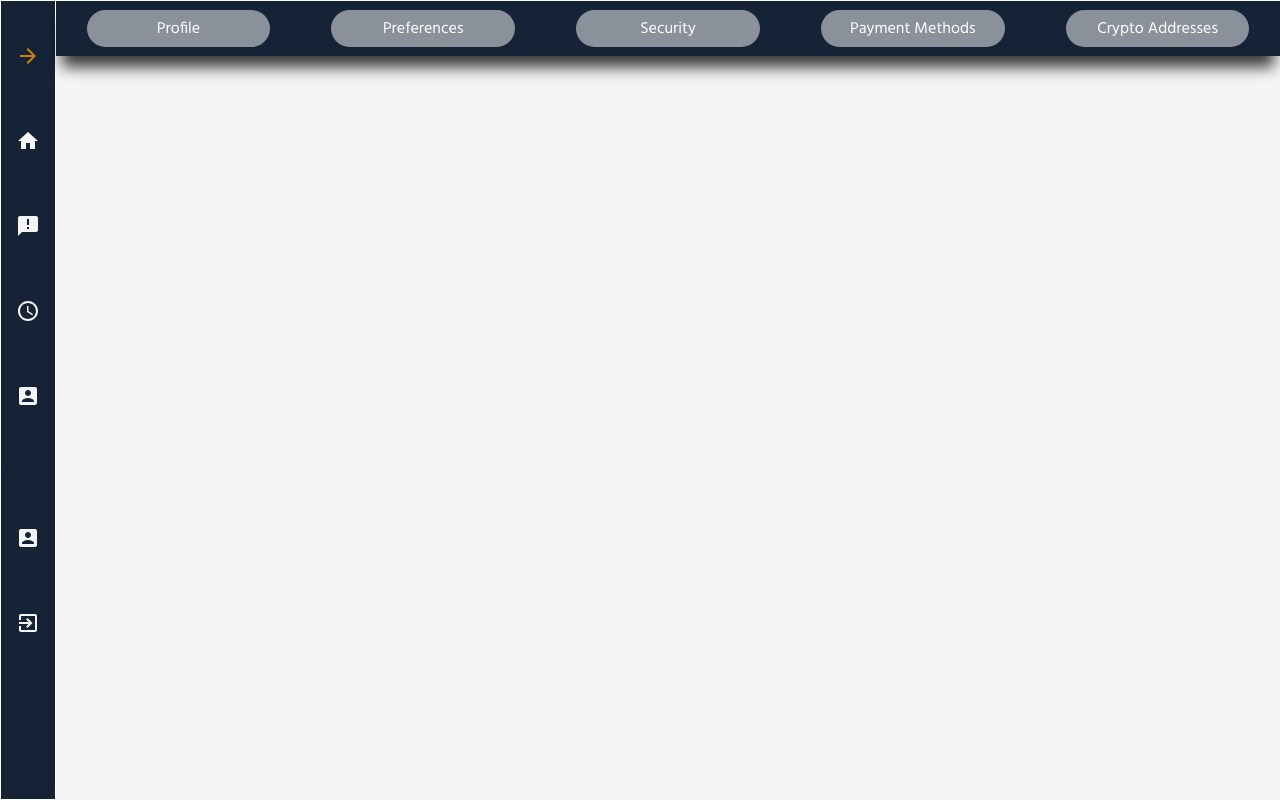
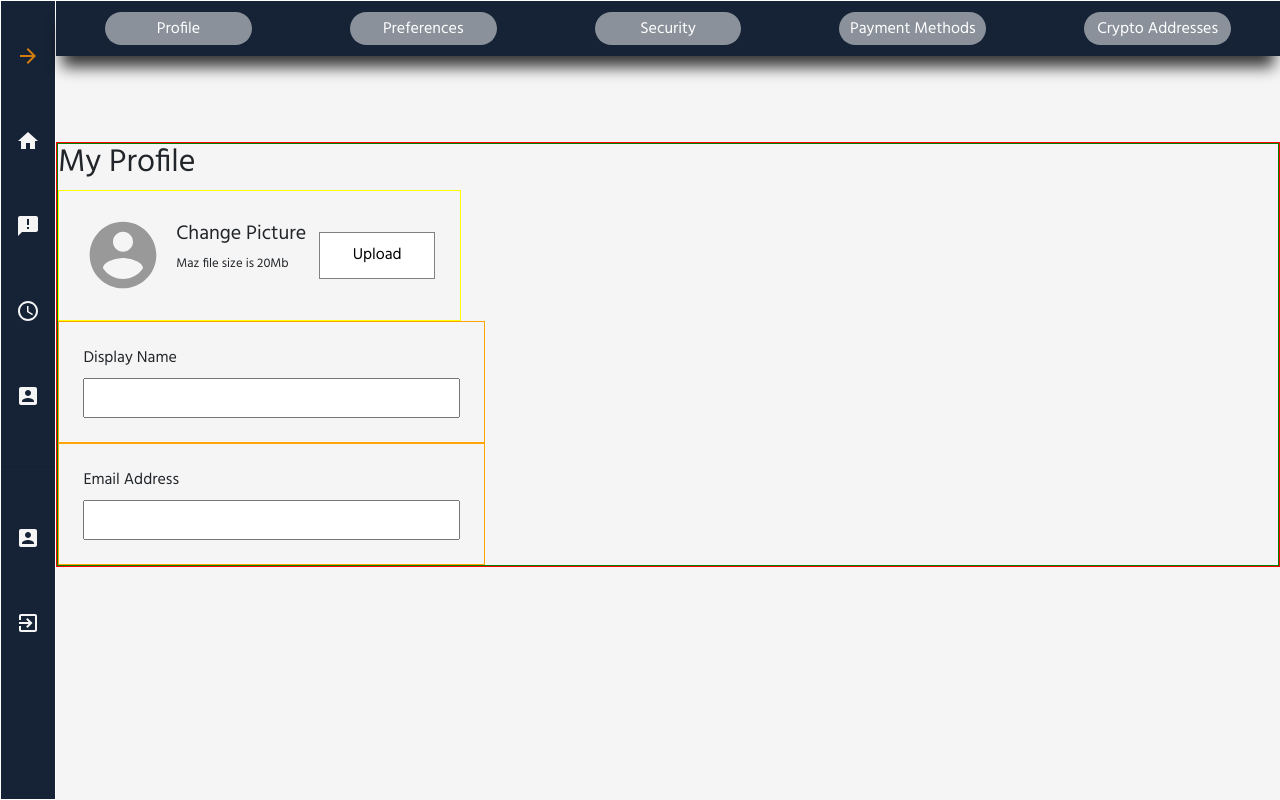
Before and after one commit to JoshuaDinh/CryptoCurrency-WebSite, a React (Create React App) app: page /MyAccount in a window 1280 px wide. Built offline with nearby package versions, Linux system fonts and the light colour scheme; no server answers.

Commit message:
added files

```diff
--- a/src/App.js
+++ b/src/App.js
@@ -6,13 +6,15 @@ import TableData from "./Components/Table/TableData";
 import Search from "./Components/Search/Search";
 import CoinInfo from "./Components/CoinInfo/CoinInfo";
 import LineGraph from "./Components/LineGraph/LineGraph";
+import Settings from "./Components/Settings/Settings";
+import Profile from "./Components/Profile/Profile";
 import { LinearProgress } from "@material-ui/core";
 import News from "./Components/News/News";
 import Sidebar from "../src/Components/Sidebar/Sidebar";
 import { BrowserRouter as Router, Switch, Route, Link } from "react-router-dom";
 import SignUp from "./Components/SignUp/SignUp";
 import Exchanges from "./Components/Exchanges/Exchanges";
-import Account from "./Components/Account/Account";
+// import Account from "./Components/Account/Account";
 import AllTimeData from "./Components/AllTimeHigh/AllTimeData";
 import linegraph from "./images/linegraph.svg";
 import news from "./images/news.svg";
@@ -263,9 +265,9 @@ function App() {
           ;
           {/* /* <------------------------------------MyAccount---------------------------------------------> */}
           <Route path="/MyAccount">
-            {" "}
             <div className="app__account">
-              <Account />
+              <Settings />
+              <Profile />
             </div>
           </Route>
           ;
--- a/src/Components/Account/Account.js
+++ b/src/Components/Account/Account.js
@@ -1,13 +1,8 @@
 import React from "react";
 import "./account.css";
-import Settings from "../Account/Settings/Settings";
 
 const Account = () => {
-  return (
-    <div className="account">
-      <Settings />
-    </div>
-  );
+  return <div className="account"></div>;
 };
 
 export default Account;
--- /dev/null
+++ b/src/Components/Profile/MyProfile.js
@@ -0,0 +1,29 @@
+import React from "react";
+import AccountCircleIcon from "@material-ui/icons/AccountCircle";
+import "./myProfile.css";
+
+const MyProfile = () => {
+  return (
+    <div className="myProfile">
+      <h2>My Profile</h2>
+      <div className="myProfile__avatar">
+        <AccountCircleIcon className="avatar__icon" />
+        <div className="avatar__title">
+          <h5>Change Picture</h5>
+          <p>Maz file size is 20Mb</p>
+        </div>
+        <button className="avatar__upload-button">Upload</button>
+      </div>
+      <div className="myProfile__input">
+        <label>Display Name</label>
+        <input type="text" />
+      </div>
+      <div className="myProfile__input">
+        <label>Email Address</label>
+        <input type="text" />
+      </div>
+    </div>
+  );
+};
+
+export default MyProfile;
--- /dev/null
+++ b/src/Components/Profile/Profile.js
@@ -0,0 +1,13 @@
+import React from "react";
+import "./profile.css";
+import MyProfile from "./MyProfile";
+
+const Profile = () => {
+  return (
+    <div className="profile">
+      <MyProfile />
+    </div>
+  );
+};
+
+export default Profile;
--- /dev/null
+++ b/src/Components/Profile/myProfile.css
@@ -0,0 +1,40 @@
+.myProfile {
+  display: grid;
+  border: 1px solid green;
+}
+
+.myProfile__input {
+  display: flex;
+  flex-direction: column;
+  width: 35%;
+  border: 1px solid orange;
+  padding: 2%;
+}
+.myProfile__input > input {
+  padding: 1.5%;
+}
+
+.myProfile__avatar {
+  display: flex;
+  align-items: center;
+  justify-content: space-between;
+  padding: 2%;
+  border: 1px solid yellow;
+  width: 33%;
+}
+
+.avatar__icon {
+  font-size: 5em !important;
+  color: rgba(114, 114, 114, 0.7) !important;
+}
+
+.avatar__title > p {
+  font-size: 0.8rem;
+}
+
+.avatar__upload-button {
+  padding: 3%;
+  width: 33%;
+  background-color: white;
+  border: 1px solid grey;
+}
--- /dev/null
+++ b/src/Components/Profile/profile.css
@@ -0,0 +1,3 @@
+.profile {
+  border: 1px solid red;
+}
--- a/src/Components/Account/Settings/settings.css
+++ b/src/Components/Settings/settings.css
@@ -1,6 +1,7 @@
 .settings {
   width: 100%;
   height: 7%;
+  margin-bottom: 7%;
   color: white;
   border-top: 1px solid white;
   display: flex;
@@ -14,8 +15,8 @@
 .settings__selection {
   border-radius: 25px;
   background: rgb(255, 255, 255, 0.5);
-  width: 15%;
-  padding: 0.5%;
+  width: 12%;
+  padding: 0.4%;
   text-align: center;
   cursor: pointer;
 }
```
Also changed, not shown: src/Components/Settings/Settings.js (renamed from src/Components/Account/Settings/Settings.js), src/Components/Settings/SettingsSelection.js (renamed from src/Components/Account/Settings/SettingsSelection.js).
